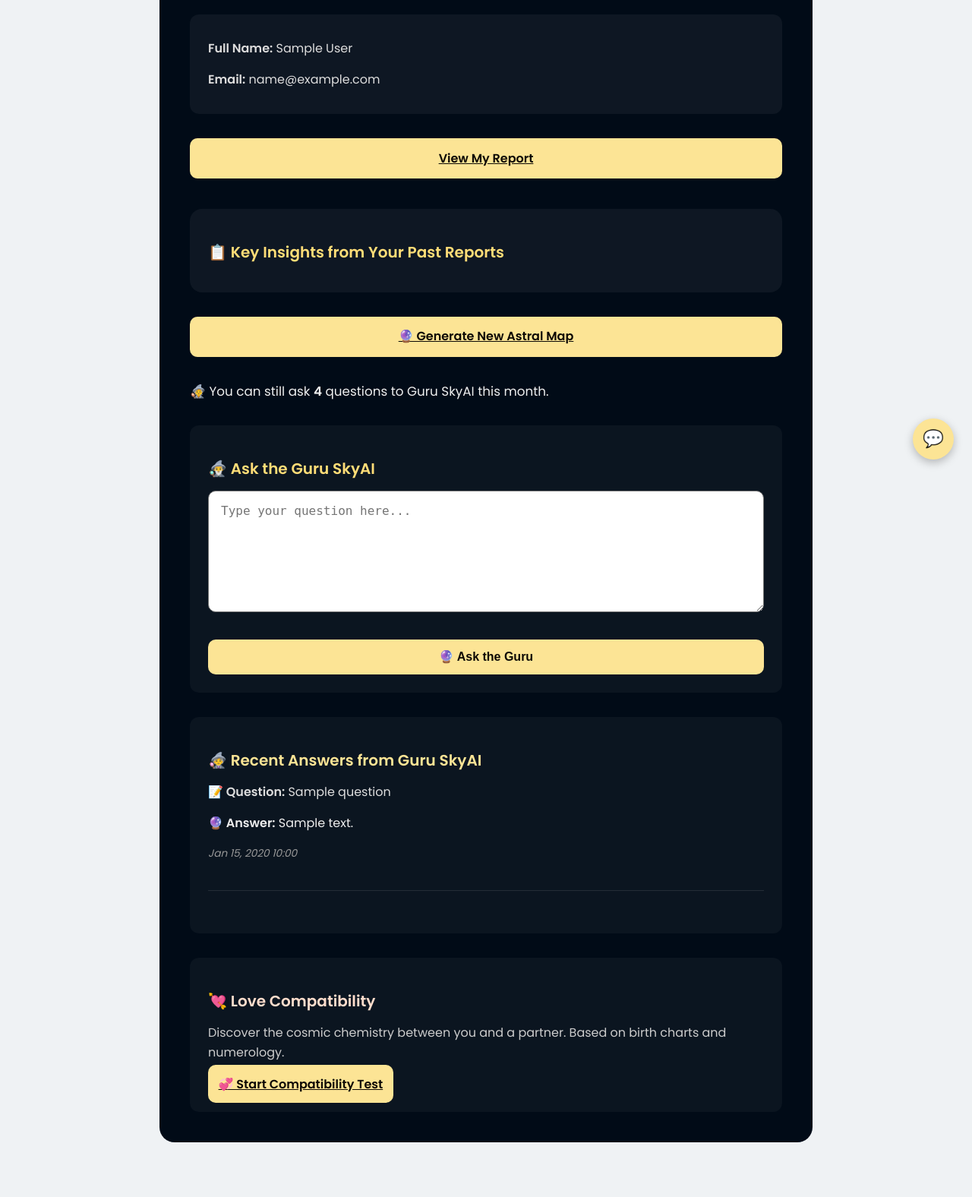
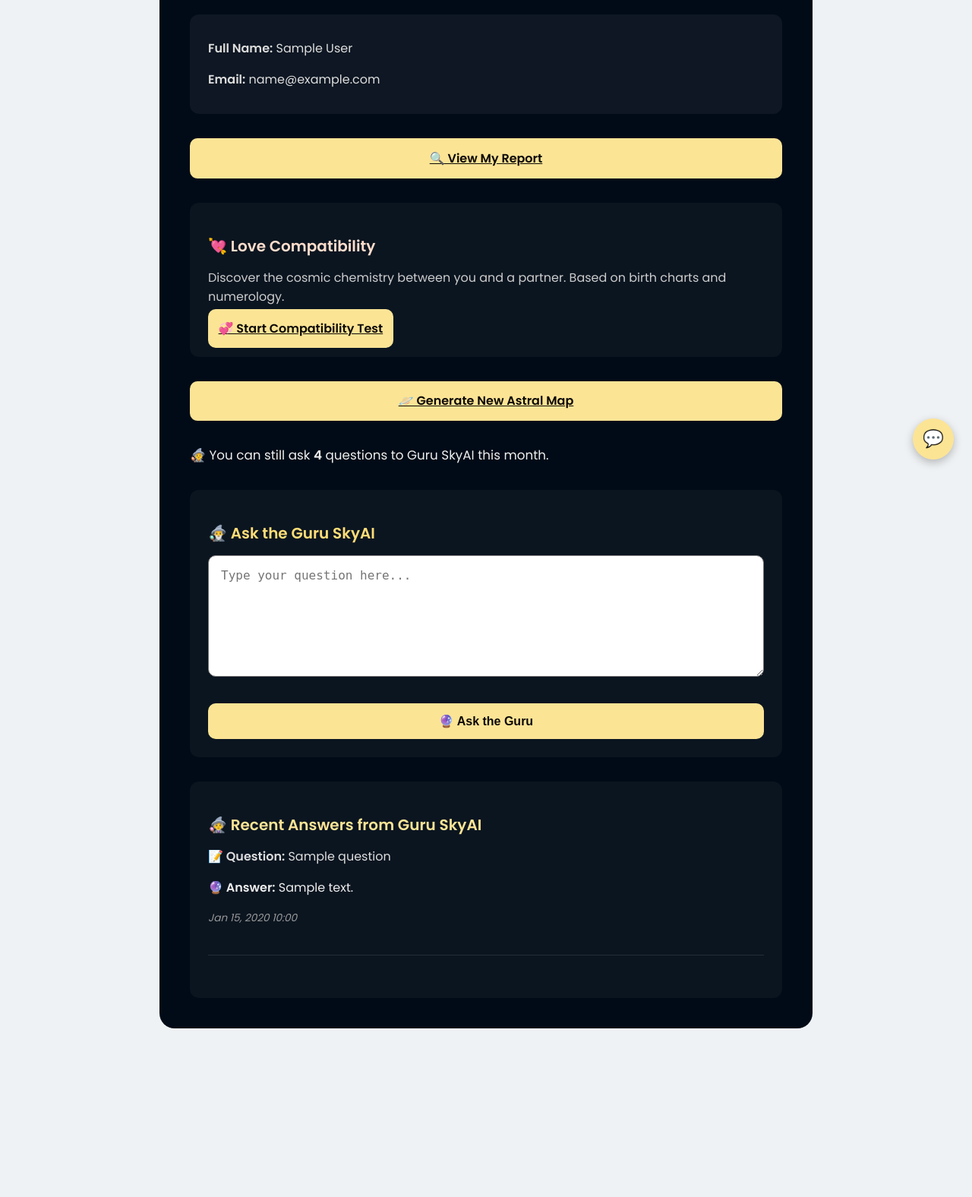
Before and after one commit to AndreaVaz0608/skyai, a Flask app: page /dashboard in a window 1280 px wide. Shown: the part 171-1747 px from the top of the page at 76% size. After the commit the page ends 1525 px from the top, so only its background shows below. Run offline with Flask 3, Linux system fonts and the light colour scheme; the visitor is signed in with stand-in values (Sample User, id 1); tables that the repository leaves empty hold one stand-in row (values such as "Sample post").

Commit message:
Remove Key Insights card and promote Love Compatibility

```diff
--- a/app/templates/dashboard.html
+++ b/app/templates/dashboard.html
@@ -4,78 +4,86 @@
 {% block content %}
 <div class="box-container" style="max-width: 860px;">
 
-  <div class="dashboard-header" style="display: flex; justify-content: space-between; align-items: center; flex-wrap: wrap; gap: 1rem; margin-bottom: 2.5rem;">
-    <h2 style="margin: 0;">Welcome, {{ nome.split()[0] if nome else 'User' }} 🌟</h2>
-    <a href="{{ url_for('auth_views.logout') }}" style="font-size: 0.9rem; color: #ffffff; text-decoration: none; font-weight: 500; border: 1px solid var(--primary-color); padding: 0.4rem 0.8rem; border-radius: 8px;">Logout</a>
+  <!-- ▸ Cabeçalho -------------------------------------------------------- -->
+  <div class="dashboard-header"
+       style="display:flex;justify-content:space-between;align-items:center;flex-wrap:wrap;gap:1rem;margin-bottom:2.5rem;">
+    <h2 style="margin:0;">Welcome, {{ nome.split()[0] if nome else 'User' }} 🌟</h2>
+    <a href="{{ url_for('auth_views.logout') }}"
+       style="font-size:.9rem;color:#fff;text-decoration:none;font-weight:500;border:1px solid var(--primary-color);
+              padding:.4rem .8rem;border-radius:8px;">Logout</a>
   </div>
 
-  <div style="background-color: rgba(255, 255, 255, 0.05); padding: 1rem 1.5rem; border-radius: 12px; margin-bottom: 2rem; color: #ddd;">
+  <!-- ▸ Dados do usuário -------------------------------------------------- -->
+  <div style="background:rgba(255,255,255,.05);padding:1rem 1.5rem;border-radius:12px;margin-bottom:2rem;color:#ddd;">
     <p><strong>Full Name:</strong> {{ nome }}</p>
     <p><strong>Email:</strong> {{ email }}</p>
   </div>
 
-  {% if total > 0 %}
-    {% if ultima_sessao %}
-      <div class="actions" style="display: flex; flex-wrap: wrap; gap: 1rem; margin-bottom: 2rem;">
-        <a href="{{ url_for('user.gerar_relatorio', sessao_id=ultima_sessao.id) }}" class="btn-primary" style="text-align: center; flex: 1 1 auto;">View My Report</a>
+  <!-- ▸ Relatórios & Compatibilidade ------------------------------------- -->
+  {% if total > 0 and ultima_sessao %}
+    <div class="actions" style="display:flex;flex-wrap:wrap;gap:1rem;margin-bottom:2rem;">
+      <a href="{{ url_for('user.gerar_relatorio', sessao_id=ultima_sessao.id) }}"
+         class="btn-primary" style="text-align:center;flex:1 1 auto;">🔍 View My Report</a>
     </div>
 
-      <div class="ai-summary-box" style="margin-top: 2.5rem; padding: 1.5rem; border-radius: 16px; background: rgba(255, 255, 255, 0.05);">
-        <h3 style="color: #ffdd77; margin-bottom: 1rem;">📋 Key Insights from Your Past Reports</h3>
-        {% for r in recomendacoes %}
-          <div class="ai-summary-item" style="margin-bottom: 1.5rem; padding-bottom: 1.5rem; border-bottom: 1px solid rgba(255, 255, 255, 0.1);">
-            <p><strong>{{ r.data }}</strong></p>
-            <p><strong>Sun:</strong> {{ r.mbti }} &nbsp;&nbsp; <strong>Moon:</strong> {{ r.disc }} &nbsp;&nbsp; <strong>Life Path:</strong> {{ r.eneagrama }}</p>
-            <p>{{ r.texto }}</p>
+    <!-- 💘 Compatibilidade Amorosa (ocupa o antigo espaço de Key Insights) -->
+    <div class="section-card highlight"
+         style="background:rgba(255,255,255,0.04);padding:1.5rem;border-radius:12px;margin-top:1rem;">
+      <h3 style="color:#ffddcc;margin-bottom:.8rem;">💘 Love Compatibility</h3>
+      <p style="color:#ccc;margin-bottom:1rem;">
+        Discover the cosmic chemistry between you and a partner. Based on birth charts and numerology.
+      </p>
+      <a href="{{ url_for('user.compatibility') }}" class="btn-primary" style="width:100%;">💞 Start Compatibility Test</a>
     </div>
-        {% endfor %}
-      </div>
-    {% endif %}
   {% else %}
-    <p class="no-session" style="margin-top: 1.5rem; font-style: italic; color: #ccc;">No astral reports generated yet. Let's map your stars soon!</p>
+    <p style="margin-top:1.5rem;font-style:italic;color:#ccc;">
+      No astral reports generated yet. Let's map your stars soon!
+    </p>
   {% endif %}
 
-  <div class="actions" style="display: flex; flex-wrap: wrap; gap: 1rem; margin: 2rem 0;">
-    <a href="{{ url_for('user.preencher_dados') }}" class="btn-primary" style="text-align: center; flex: 1 1 auto;">🔮 Generate New Astral Map</a>
+  <!-- ▸ Novo Mapa Astral -------------------------------------------------- -->
+  <div class="actions" style="display:flex;flex-wrap:wrap;gap:1rem;margin:2rem 0;">
+    <a href="{{ url_for('user.preencher_dados') }}"
+       class="btn-primary" style="text-align:center;flex:1 1 auto;">🪐 Generate New Astral Map</a>
   </div>
 
-  <div class="metric" style="font-size: 1.05rem; margin-bottom: 2rem; color: #eee;">
+  <!-- ▸ Métrica de Perguntas --------------------------------------------- -->
+  <div style="font-size:1.05rem;margin-bottom:2rem;color:#eee;">
     🧙 You can still ask <strong>{{ remaining_questions }}</strong> question{{ 's' if remaining_questions != 1 else '' }} to Guru SkyAI this month.
   </div>
 
-  <!-- ✅ Guru SkyAI Form -->
-  <div class="section-card" style="background: rgba(255,255,255,0.04); padding: 1.5rem; border-radius: 12px; margin-top: 2rem;">
-    <h3 class="section-title" style="color: #ffdd77; margin-bottom: 1rem;">🧙‍♂️ Ask the Guru SkyAI</h3>
+  <!-- ▸ Formulário Guru SkyAI -------------------------------------------- -->
+  <div class="section-card"
+       style="background:rgba(255,255,255,0.04);padding:1.5rem;border-radius:12px;margin-top:2rem;">
+    <h3 style="color:#ffdd77;margin-bottom:1rem;">🧙‍♂️ Ask the Guru SkyAI</h3>
     <form method="post" action="{{ url_for('user.ask_guru') }}">
-      <textarea name="question" placeholder="Type your question here..." required style="width: 100%; height: 160px; border-radius: 10px; padding: 1rem; font-size: 1rem; resize: vertical; box-sizing: border-box; margin-bottom: 1rem;"></textarea>
-      <button type="submit" class="btn-primary" style="width: 100%;">🔮 Ask the Guru</button>
+      <textarea name="question" placeholder="Type your question here..." required
+                style="width:100%;height:160px;border-radius:10px;padding:1rem;font-size:1rem;
+                       resize:vertical;box-sizing:border-box;margin-bottom:1rem;"></textarea>
+      <button type="submit" class="btn-primary" style="width:100%;">🔮 Ask the Guru</button>
     </form>
   </div>
 
-  <!-- ✅ Guru SkyAI Responses -->
+  <!-- ▸ Respostas Recentes do Guru --------------------------------------- -->
   {% if guru_answers %}
-    <div class="section-card" style="background: rgba(255,255,255,0.04); padding: 1.5rem; border-radius: 12px; margin-top: 2rem;">
-      <h3 class="section-title" style="color: #FCE495; margin-bottom: 1rem;">🧙‍♀️ Recent Answers from Guru SkyAI</h3>
+  <div class="section-card"
+       style="background:rgba(255,255,255,0.04);padding:1.5rem;border-radius:12px;margin-top:2rem;">
+    <h3 style="color:#FCE495;margin-bottom:1rem;">🧙‍♀️ Recent Answers from Guru SkyAI</h3>
     {% for q in guru_answers %}
-        <div class="guru-answer" style="margin-bottom: 2rem; padding-bottom: 1.5rem; border-bottom: 1px solid rgba(255, 255, 255, 0.1);">
-          <p style="color: #ddd;"><strong>📝 Question:</strong> {{ q.question }}</p>
+      <div style="margin-bottom:2rem;padding-bottom:1.5rem;border-bottom:1px solid rgba(255,255,255,0.1);">
+        <p style="color:#ddd;"><strong>📝 Question:</strong> {{ q.question }}</p>
         {% if q.answer %}
-            <p style="color: #eee; margin-top: 0.5rem;"><strong>🔮 Answer:</strong> {{ q.answer }}</p>
+          <p style="color:#eee;margin-top:.5rem;"><strong>🔮 Answer:</strong> {{ q.answer }}</p>
         {% else %}
-            <p style="color: #aaa; margin-top: 0.5rem;">⏳ Answer pending...</p>
+          <p style="color:#aaa;margin-top:.5rem;">⏳ Answer pending...</p>
         {% endif %}
-          <p style="font-size: 0.85rem; color: #999; margin-top: 0.75rem;"><em>{{ q.created_at.strftime('%b %d, %Y %H:%M') }}</em></p>
+        <p style="font-size:.85rem;color:#999;margin-top:.75rem;">
+          <em>{{ q.created_at.strftime('%b %d, %Y %H:%M') }}</em>
+        </p>
       </div>
     {% endfor %}
   </div>
   {% endif %}
 
-  <!-- ✅ Love Compatibility -->
-  <div class="section-card highlight" style="background: rgba(255,255,255,0.04); padding: 1.5rem; border-radius: 12px; margin-top: 2rem;">
-    <h3 class="section-title" style="color: #ffddcc; margin-bottom: 0.8rem;">💘 Love Compatibility</h3>
-    <p style="color: #ccc; margin-bottom: 1rem;">Discover the cosmic chemistry between you and a partner. Based on birth charts and numerology.</p>
-    <a href="{{ url_for('user.compatibility') }}" class="btn-primary" style="width: 100%;">💞 Start Compatibility Test</a>
-  </div>
-
 </div>
 {% endblock %}
```
Lines whose indentation alone changed are shown as unchanged.
